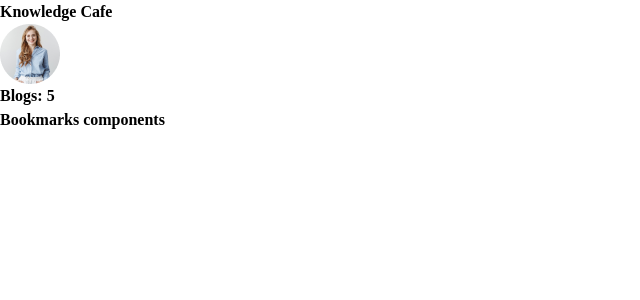
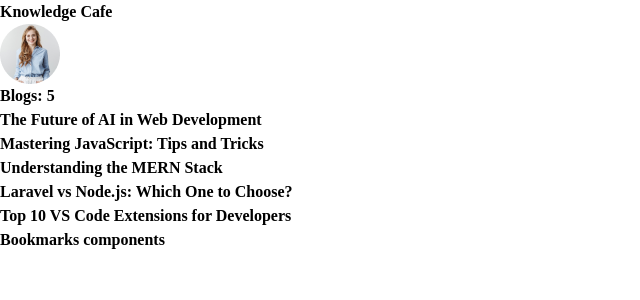
Before and after one commit to Juwel-771/knowledge-cafe, a React (Vite) app: page / in a window 1280 px wide. Shown: the top 300 px of the page, without its empty margins (0-640 px from the left). Built offline with nearby package versions, Linux system fonts and the light colour scheme.

Commit message:
blog title add

```diff
--- a/src/App.jsx
+++ b/src/App.jsx
@@ -1,8 +1,6 @@
 import { useState } from 'react'
-import reactLogo from './assets/react.svg'
-import viteLogo from '/vite.svg'
 import './App.css'
-import Blogs from './components/Blogs]/Blogs'
+import Blogs from './components/Blogs/Blogs'
 import Header from './components/Header/Header'
 import Bookmarks from './components/Bookmarks/Bookmarks'
 
--- a/src/components/Blog/Blog.jsx
+++ b/src/components/Blog/Blog.jsx
@@ -3,15 +3,16 @@
 import PropTypes from "prop-types";
 
 const Blog = ({blog}) => {
+    const {title} = blog;
     return (
         <div>
-
+            <h2 className="text-4xl">{title}</h2>
         </div>
     );
 };
 
-Blog.protoType = {
-    blog: PropTypes.object.isRequired;
-}
+// Blog.protoType = {
+//     blog: PropTypes.object.isRequired;
+// }
 
 export default Blog;
--- a/src/components/Blogs]/Blogs.jsx
+++ b/src/components/Blogs/Blogs.jsx
@@ -1,5 +1,6 @@
 import { data } from "autoprefixer";
 import { useEffect, useState } from "react";
+import Blog from "../Blog/Blog";
 
 const Blogs = () => {
 
@@ -14,6 +15,9 @@
     return (
         <div className="md:w-2/3">
             <h2 className="text-4xl">Blogs:  {blogs.length} </h2>
+            {
+                blogs.map(blog => <Blog key={blog.id} blog={blog}></Blog>)
+            }
         </div>
     );
 };
```
Also changed, not shown: src/components/Blogs/Blogs.css (added).
